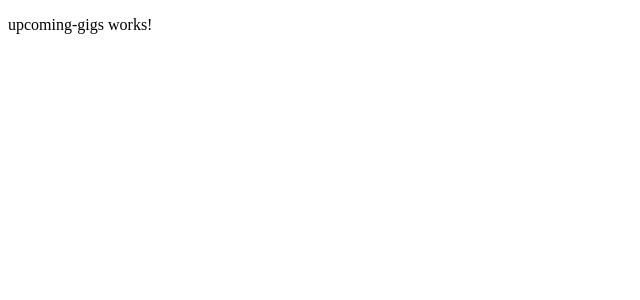
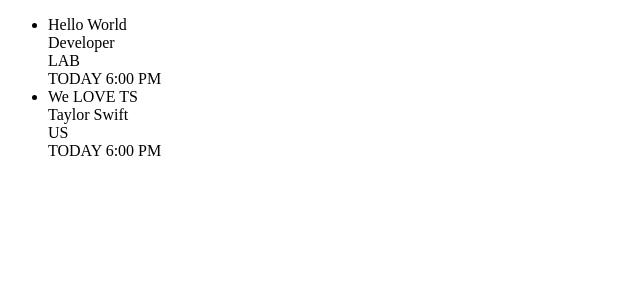
Before and after one commit to limonana/GigHub, an Angular app in the folder GigHub/: page /upcoming-gigs in a window 1280 px wide. Shown: the top 300 px of the page, without its empty margins (0-640 px from the left). Built offline with nearby package versions, Linux system fonts and the light colour scheme.

Commit message:
create basic html shwing gigs

```diff
--- a/GigHub/src/app/upcoming-gigs/upcoming-gigs.component.html
+++ b/GigHub/src/app/upcoming-gigs/upcoming-gigs.component.html
@@ -1,3 +1,8 @@
-<p>
-  upcoming-gigs works!
-</p>
+<ul>
+<li *ngFor="let gig of gigs">
+  <div>{{gig.Name}}</div>
+  <div>{{gig.Artist}}</div>
+  <div>{{gig.Location}}</div>
+  <div>{{gig.Time}}</div>
+</li>
+</ul>
--- a/GigHub/src/app/upcoming-gigs/upcoming-gigs.component.ts
+++ b/GigHub/src/app/upcoming-gigs/upcoming-gigs.component.ts
@@ -1,13 +1,21 @@
 import { Component, OnInit } from '@angular/core';
+import { Gig } from '../model/Gig';
+const MockGigs: Gig[] = [
+  { Name:"Hello World", Artist:"Developer", Location:"LAB", Time:"TODAY 6:00 PM",Genre:"",Description:"" },
+  { Name:"We LOVE TS", Artist:"Taylor Swift", Location:"US", Time:"TODAY 6:00 PM",Genre:"",Description:"" }
+];
 
 @Component({
   selector: 'app-upcoming-gigs',
   templateUrl: './upcoming-gigs.component.html',
   styleUrls: ['./upcoming-gigs.component.css']
 })
+
+
 export class UpcomingGigsComponent implements OnInit {
-
-  constructor() { }
+  gigs=MockGigs;
+  constructor() {
+  }
 
   ngOnInit() {
   }
```
